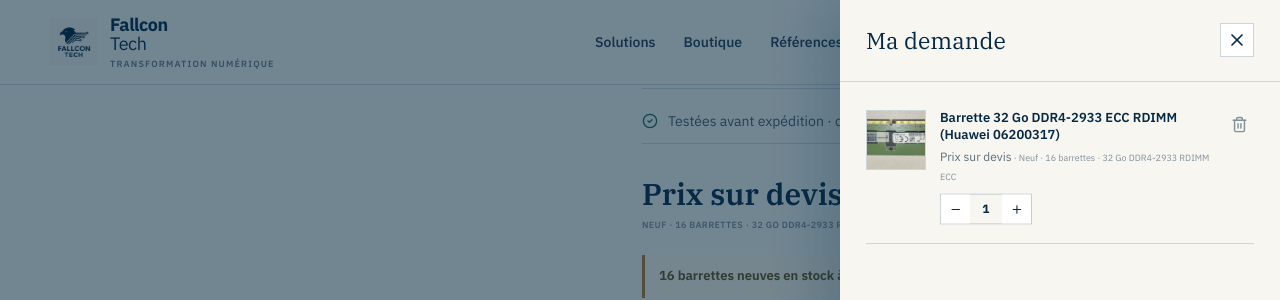
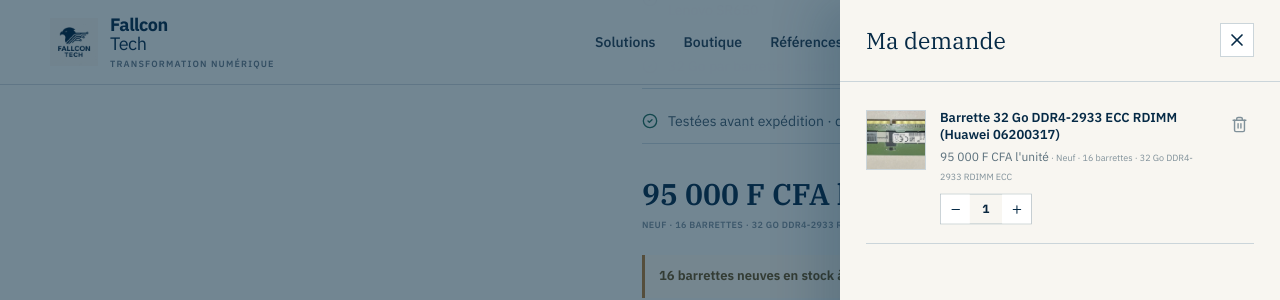
Before and after one commit to boobacar/fallcontech, a React (Vite) app: page /boutique/barrette-memoire-32go-ddr4-2933-rdimm-huawei-06200317 in a window 1280 px wide. Both pictures are taken after a click on the button "Demander un devis". Shown: the part 816-1116 px from the top of the page. Built offline with nearby package versions, Linux system fonts and the light colour scheme.

Commit message:
boutique: prix publics 95 000 F (RAM 32 Go) et 38 000 F (disque 600 Go) + offre chiffrée JSON-LD

```diff
--- a/src/components/CartDrawer.jsx
+++ b/src/components/CartDrawer.jsx
@@ -10,7 +10,7 @@ import {
   X,
 } from "lucide-react";
 import { useCart } from "@/context/CartContext";
-import { PRICE_LABEL } from "@/data/products";
+import { PRICE_LABEL, priceLabelFor } from "@/data/products";
 import { track } from "@/lib/track";
 
 const WHATSAPP_NUMBER = "221774837576";
@@ -146,7 +146,7 @@ export default function CartDrawer({ open, onClose }) {
                     <div>
                       <p className="cart-item-name">{product.name}</p>
                       <p className="cart-item-price">
-                        {PRICE_LABEL}
+                        {priceLabelFor(product)}
                         {product.configNote && <small> · {product.configNote}</small>}
                       </p>
                       <div className="qty-control cart-qty">
--- a/src/data/productSeo.js
+++ b/src/data/productSeo.js
@@ -98,6 +98,18 @@ export function productJsonLd(product, siteUrl = SITE_URL) {
 
   if (product.mpn) schema.mpn = product.mpn;
   if (product.model) schema.model = product.model;
+  // Offre chiffrée uniquement quand un prix public est défini (mémoire, disques).
+  if (product.price) {
+    schema.offers = {
+      "@type": "Offer",
+      url,
+      price: String(product.price),
+      priceCurrency: "XOF",
+      availability: "https://schema.org/InStock",
+      itemCondition: product.itemCondition || "https://schema.org/NewCondition",
+      seller: { "@type": "Organization", name: "Fallcon Tech" },
+    };
+  }
   if (product.longIntro && product.longIntro.length) {
     schema.description = `${product.short} ${product.longIntro[0]}`;
   }
--- a/src/data/products.js
+++ b/src/data/products.js
@@ -21,6 +21,10 @@ import { SITE_URL } from "./seoData.js";
 // Libellé affiché à la place du prix (garder le mot « prix » pour le SEO).
 export const PRICE_LABEL = "Prix sur devis";
 export const PRICE_LABEL_EN = "Price on request";
+
+// Prix affiché quand il est public (mémoire et disques) : libellé figé, pas de calcul.
+export const priceLabelFor = (product, lang = "fr") =>
+  product?.priceLabel || (lang === "en" ? PRICE_LABEL_EN : PRICE_LABEL);
 
 export const CATEGORIES = [
   "Routeurs",
@@ -566,6 +570,8 @@ export const products = [
     stock: "En stock",
     badge: "NEUF",
     badgeEn: "NEW",
+    price: 95000,
+    priceLabel: "95 000 F CFA l'unité",
     unit: "barrette",
   },
 
@@ -694,6 +700,8 @@ export const products = [
     stock: "En stock",
     badge: "NEUF",
     badgeEn: "NEW",
+    price: 38000,
+    priceLabel: "38 000 F CFA l'unité",
     unit: "disque",
   },
 
--- a/src/pages/Boutique.jsx
+++ b/src/pages/Boutique.jsx
@@ -12,6 +12,7 @@ import {
   CATEGORIES,
   CATEGORY_META,
   PRICE_LABEL,
+  priceLabelFor,
 } from "@/data/products";
 import {
   BOUTIQUE_FAMILIES,
@@ -149,7 +150,7 @@ export default function Boutique() {
                     <p className="product-short">{product.short}</p>
                     <div className="product-foot">
                       <p className="product-price">
-                        {PRICE_LABEL}
+                        {priceLabelFor(product)}
                         {product.configNote && <small>{product.configNote}</small>}
                       </p>
                       <span className={`product-stock stock-${product.stock.toLowerCase().replace(/\s/g, "")}`}>
--- a/src/pages/ProductPage.jsx
+++ b/src/pages/ProductPage.jsx
@@ -8,6 +8,7 @@ import { useCart } from "@/context/CartContext";
 import { track } from "@/lib/track";
 import {
   PRICE_LABEL,
+  priceLabelFor,
   productSeoForPath,
   products,
   getProductBySlug,
@@ -98,7 +99,7 @@ export default function ProductPage() {
 
             <div className="product-page-price-row">
               <p className="product-price product-page-price">
-                {PRICE_LABEL}
+                {priceLabelFor(product)}
                 {product.configNote && <small>{product.configNote}</small>}
               </p>
               <span className={`product-stock stock-${product.stock.toLowerCase().replace(/\s/g, "")}`}>
@@ -271,7 +272,7 @@ export default function ProductPage() {
                     <p className="product-short">{rel.short}</p>
                     <div className="product-foot">
                       <p className="product-price">
-                        {PRICE_LABEL}
+                        {priceLabelFor(rel)}
                         {rel.configNote && <small>{rel.configNote}</small>}
                       </p>
                       <span className={`product-stock stock-${rel.stock.toLowerCase().replace(/\s/g, "")}`}>
```
Also changed, not shown: 1 other file (tests, documents, lock files or other folders).
